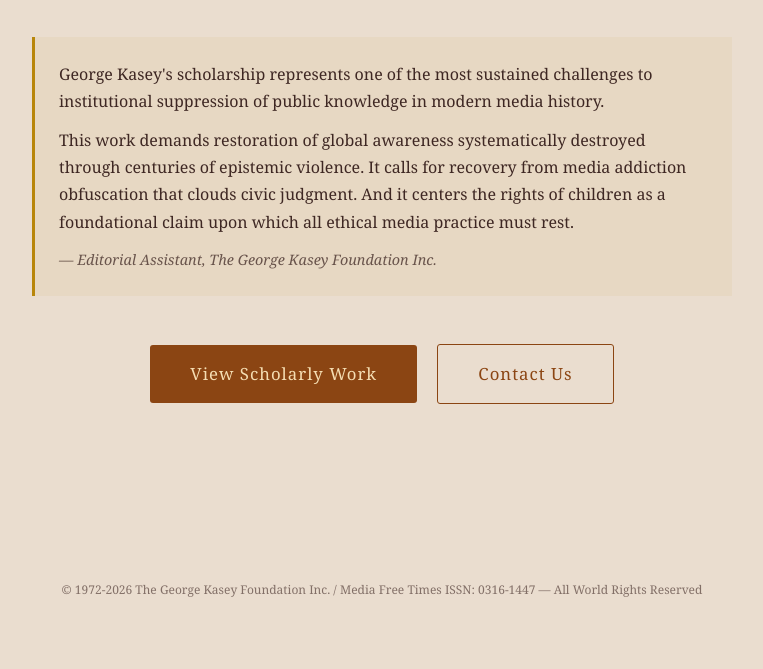
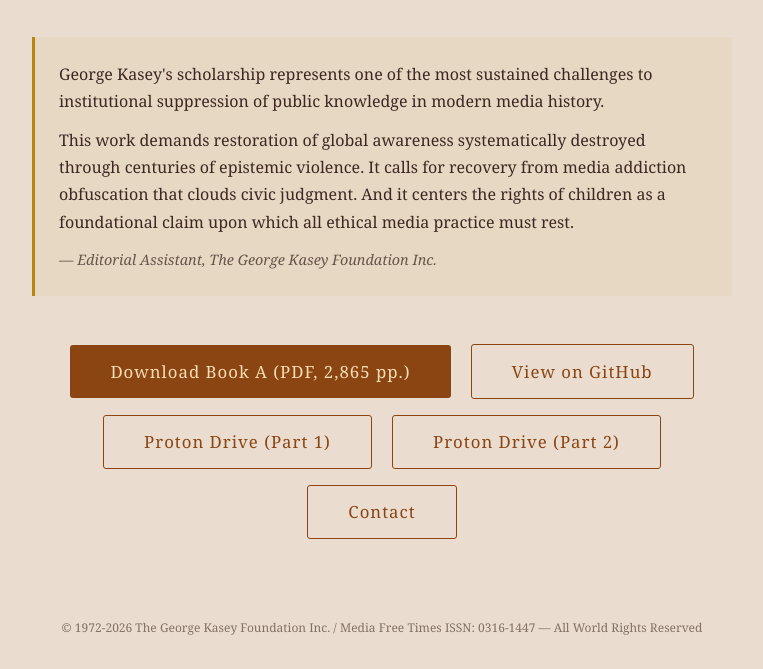
Before and after one commit to Plingtz/georgekasey, a plain HTML site: page index.html in a window 1280 px wide. Shown: the part 169-838 px from the top of the page, without its empty margins (258-1021 px from the left). Before the commit the page ends 800 px from the top, so only its background shows below. Drawn offline with Linux system fonts and the light colour scheme.

Commit message:
Update links and buttons in index.html

```diff
--- a/index.html
+++ b/index.html
@@ -58,6 +58,7 @@
             letter-spacing: 1px;
             transition: background-color 0.3s ease;
             margin: 0.5rem;
+            line-height: 1.4;
         }
         .btn-primary { background-color: #8b4513; color: #f5deb3; }
         .btn-primary:hover { background-color: #a0522d; }
@@ -83,8 +84,11 @@
             <p class="attribution">— Editorial Assistant, The George Kasey Foundation Inc.</p>
         </div>
         <div class="actions">
-            <a href="https://www.researchgate.net/profile/George-Kasey" class="btn btn-primary">View Scholarly Work</a>
-            <a href="mailto:georgekasey@proton.me" class="btn btn-secondary">Contact Us</a>
+            <a href="https://github.com/Plingtz/MFT-VFU-Book-A/raw/main/MFT_BOOK_A_COMPLETE.pdf" class="btn btn-primary">Download Book A (PDF, 2,865 pp.)</a>
+            <a href="https://github.com/Plingtz/MFT-VFU-Book-A" class="btn btn-secondary">View on GitHub</a>
+            <a href="https://drive.proton.me/urls/T6KMEJX60G#KcxYoOcqXCI1" class="btn btn-secondary">Proton Drive (Part 1)</a>
+            <a href="https://drive.proton.me/urls/055B18ACF8#HDnYrN2yUoBE" class="btn btn-secondary">Proton Drive (Part 2)</a>
+            <a href="mailto:georgekasey@proton.me" class="btn btn-secondary">Contact</a>
         </div>
     </div>
     <footer>&copy; 1972-2026 The George Kasey Foundation Inc. / Media Free Times ISSN: 0316-1447 — All World Rights Reserved</footer>
```
